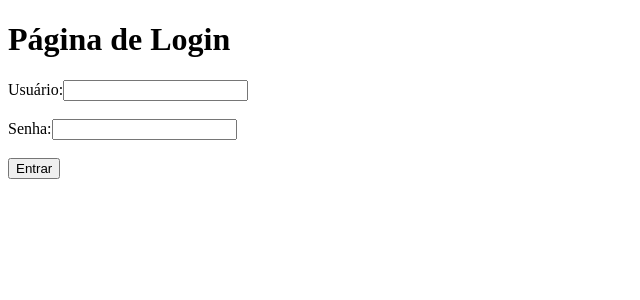
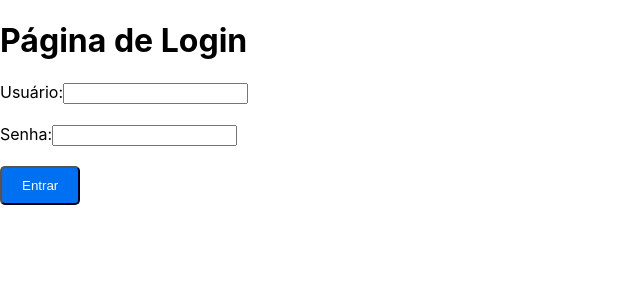
Before and after one commit to VitorFormiga/VitorFormiga, a Next.js app: page /login in a window 1280 px wide. Shown: the top 300 px of the page, without its empty margins (0-640 px from the left). Built offline with nearby package versions, Linux system fonts and the light colour scheme.

Commit message:
11.06.2025  17

```diff
--- /dev/null
+++ b/src/pages/_app.js
@@ -0,0 +1,8 @@
+// pages/_app.js
+import '../styles/globals.css'; // Importe o CSS global
+
+function MyApp({ Component, pageProps }) {
+  return <Component {...pageProps} />;
+}
+
+export default MyApp;
--- a/src/pages/login.js
+++ b/src/pages/login.js
@@ -5,6 +5,7 @@ import Link from 'next/link';
 
 //import styles from '../css/login.css';
 //import styles from '../css/neve.css';
+import styles from '../styles/myComponent.module.scss';
 
 export default function Login() {
   return (
@@ -20,7 +21,7 @@ export default function Login() {
         <input type="text" id="username" name="username" /><br /><br />
         <label htmlFor="password">Senha:</label>
         <input type="password" id="password" name="password" /><br /><br />
-        <button type="submit">Entrar</button>
+        <button className={styles.button} type="submit">Entrar</button>
       </form>
     </div>
   );
--- /dev/null
+++ b/src/styles/globals.css
@@ -0,0 +1,17 @@
+/* styles/globals.css */
+html,
+body {
+  padding: 0;
+  margin: 0;
+  font-family: -apple-system, BlinkMacSystemFont, Segoe UI, Roboto, Oxygen,
+    Ubuntu, Cantarell, Fira Sans, Droid Sans, Helvetica Neue, sans-serif;
+}
+
+a {
+  color: inherit;
+  text-decoration: none;
+}
+
+* {
+  box-sizing: border-box;
+}
--- /dev/null
+++ b/src/styles/myComponent.module.scss
@@ -0,0 +1,10 @@
+/* styles/MyComponent.module.scss */
+.button {
+  background-color: #0070f3;
+  color: white;
+  padding: 10px 20px;
+  border-radius: 5px;
+  &:hover {
+    opacity: 0.8;
+  }
+}
```
